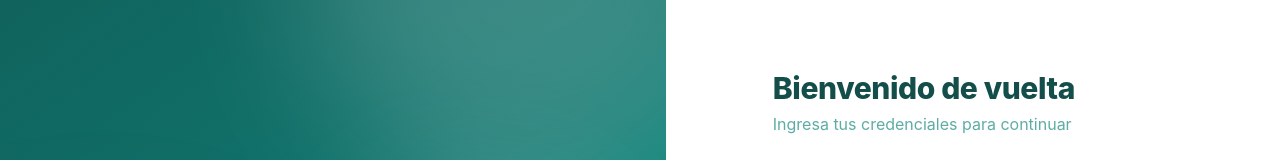
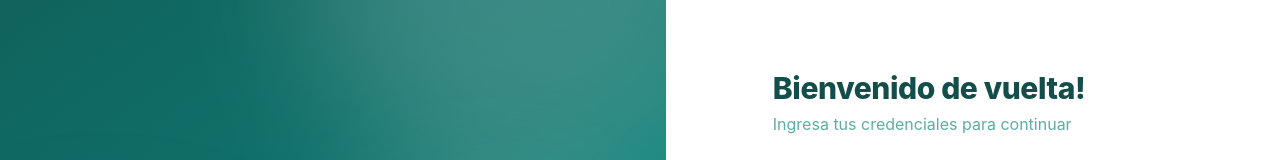
Before and after one commit to algeronimo92/Dermicapro-intranet, a React (Vite) app in the folder frontend/: page /login in a window 1280 px wide. Shown: the part 127-287 px from the top of the page. Built offline with nearby package versions, Linux system fonts and the light colour scheme; no server answers.

Commit message:
feat: Cambio del texto de bienvenida en el login

```diff
--- a/frontend/src/pages/LoginPage.tsx
+++ b/frontend/src/pages/LoginPage.tsx
@@ -70,7 +70,7 @@ export function LoginPage() {
           </div>
 
           <div className="login-form-header">
-            <h1 className="login-welcome">Bienvenido de vuelta</h1>
+            <h1 className="login-welcome">Bienvenido de vuelta!</h1>
             <p className="login-subtitle">Ingresa tus credenciales para continuar</p>
           </div>
 
```
Also changed, not shown: 1 other file (tests, documents, lock files or other folders).
